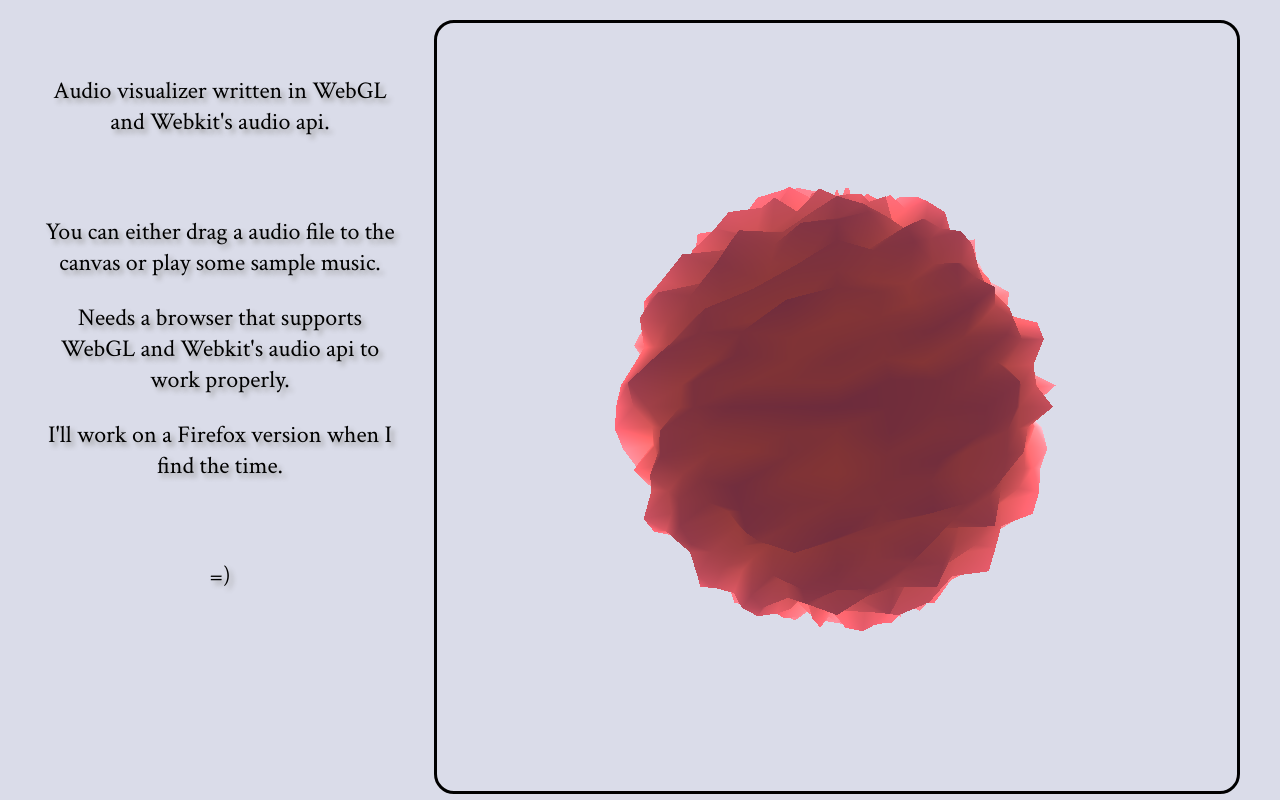
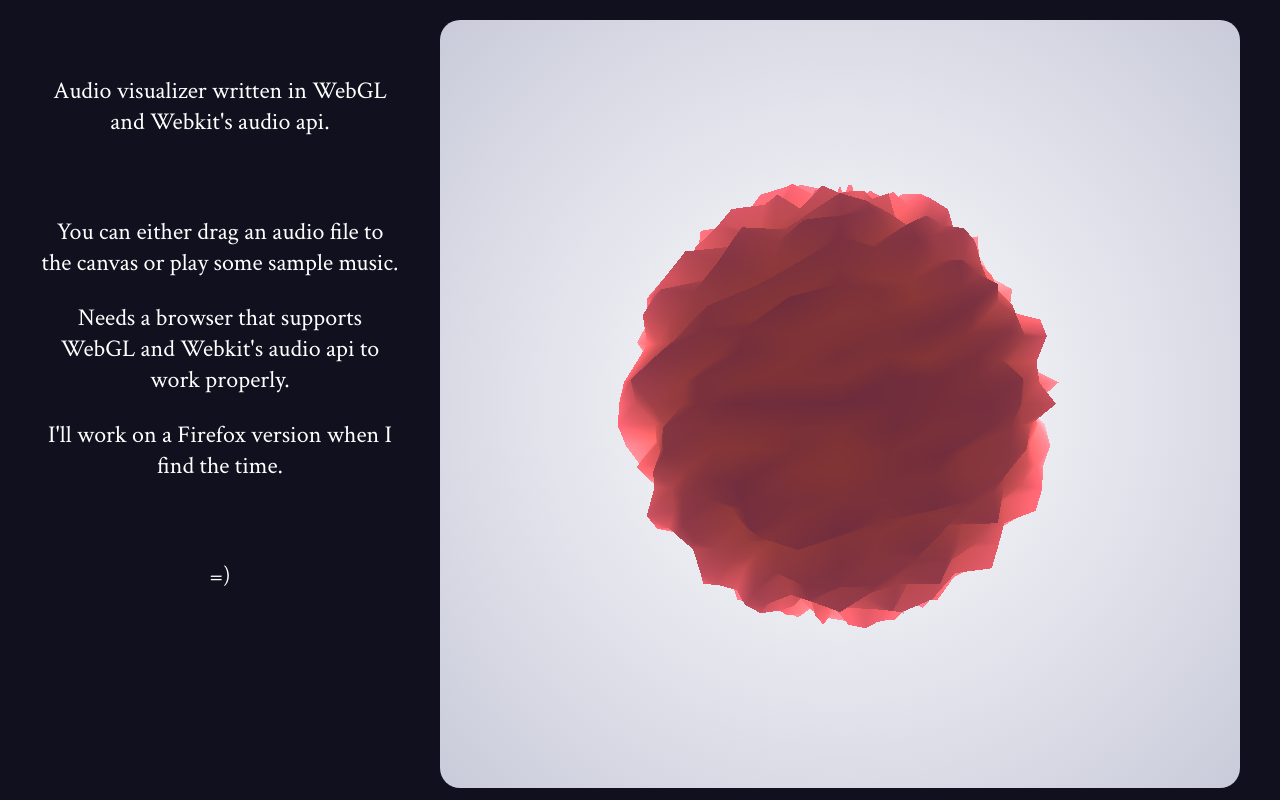
Before and after one commit to krevert/Algorhythm, a plain HTML site: page pages/maggot.html in a window 1280 px wide. Drawn offline with Linux system fonts and the light colour scheme.

Commit message:
Updated css

```diff
--- a/pages/maggot.html
+++ b/pages/maggot.html
@@ -6,7 +6,7 @@
     <title>algorhythm::maggot</title>
     <style type="text/css">
         body {
-            background-color: #dadce9;
+            background-color: #10101e;
             text-align:center;
             margin: 0px;
             overflow: hidden;
@@ -18,19 +18,24 @@
             bottom: 0px;
             width: 360px;
             font-family: "Crimson Text", Helvetica, Arial, sans-serif;
-            text-shadow: 0.15em 0.15em 0.2em #999;
+            color: #fff;
             font-size: 24px;
             margin: 20px
         }
         #renderArea {
             position: absolute;
+            background-color: #dadce9;
             right: 20px;
             top: 0px;
             bottom: 0px;
-            border: 3px solid;
             padding: 4px;
             border-radius: 20px;
-            margin: 20px
+            margin: 20px;
+            background-image: -moz-radial-gradient(circle, #fff, #C9CBDA);
+            background-image: -webkit-radial-gradient(circle, #fff, #C9CBDA);
+            background-image: -o-radial-gradient(circle, #fff, #C9CBDA);
+            background-image: -ms-radial-gradient(circle, #fff, #C9CBDA);
+            background-image: radial-gradient(circle, #fff, #C9CBDA);
         }
 
     </style>
@@ -85,7 +90,7 @@
 <div id="info">
 <br>
 <p>Audio visualizer written in WebGL and Webkit's audio api.</p> <br>
-<p>You can either drag a audio file to the canvas or play some sample music.</p>
+<p>You can either drag an audio file to the canvas or play some sample music.</p>
 <p>Needs a browser that supports WebGL and Webkit's audio api to work properly.</p>
 <p>I'll work on a Firefox version when I find the time.</p><br>
 <p>=)</p>
```
